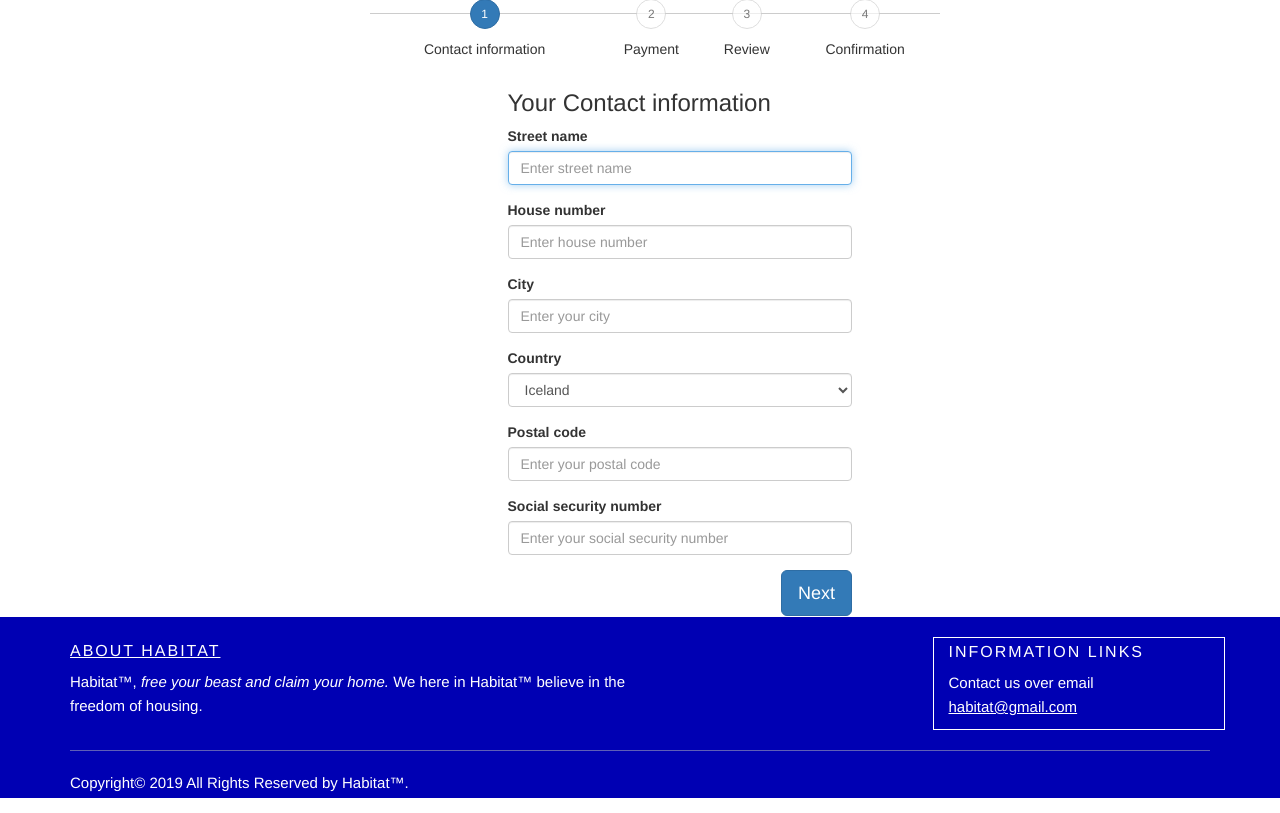
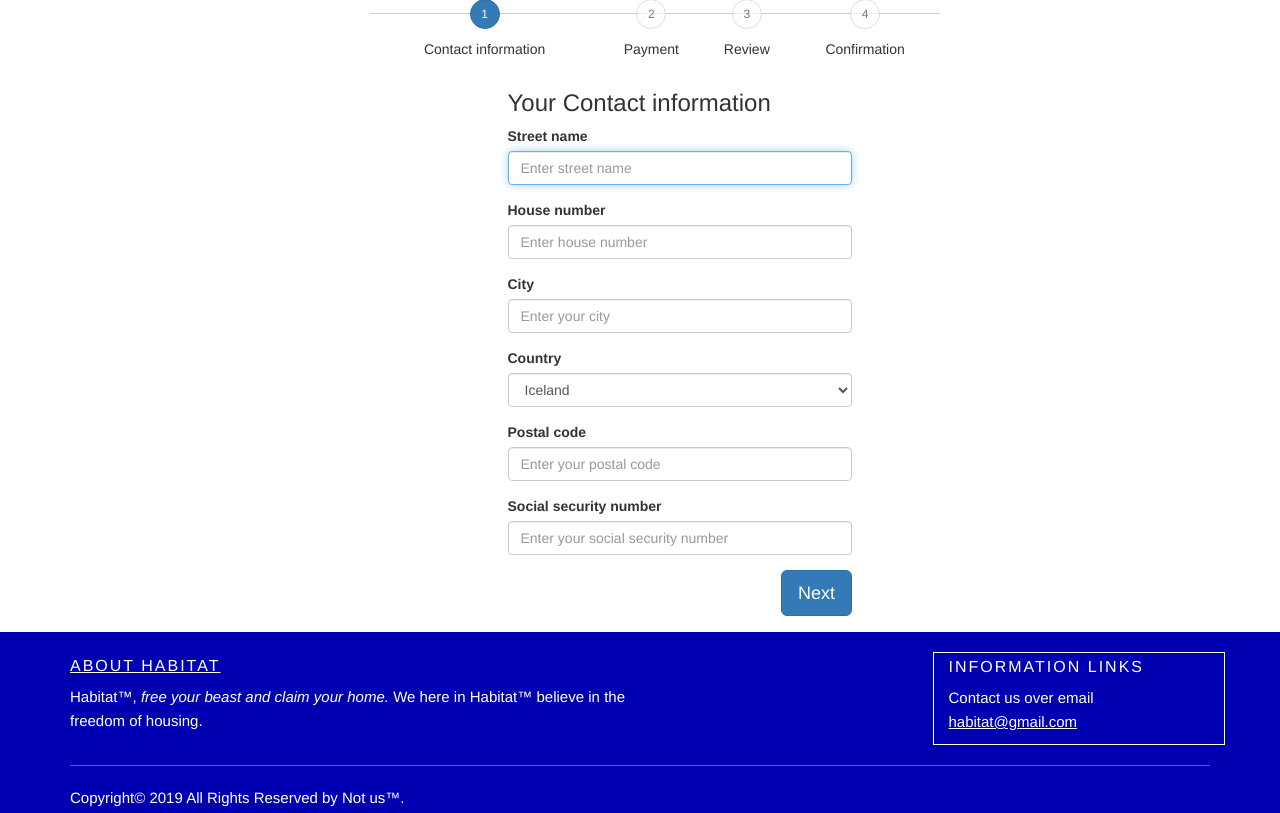
Before and after one commit to kiddibry/HabitatV2, a Django app: page /houses/buy/1 in a window 1280 px wide. Shown: the part 175-988 px from the top of the page. Run offline with Django 3.2, Linux system fonts and the light colour scheme; the visitor is signed in with stand-in values (Sample User, id 1); some libraries are stand-ins or nearby versions.

Commit message:
Laga tail og buy takkan í buy a hous

```diff
--- a/static/css/base.css
+++ b/static/css/base.css
@@ -1,7 +1,13 @@
+
+#all_but_head_and_footer {
+    min-height: 29em;
+}
+
 footer {
-  position: relative;
+  /*position: relative;
   bottom: 0;
-  width: 100%;
+  width: 100%;*/
+    margin-top: 1em;
 }
 
 .site-footer {
--- a/static/css/buy_house.css
+++ b/static/css/buy_house.css
@@ -48,6 +48,12 @@ body {
     border-radius: 15px;
 }
 
+#buying {
+    margin-bottom: 2em;
+    margin-right: 50%;
+
+}
+
 #step-1, #step-2, #step-3, #step-4 {
     margin-right: 30%;
 }
--- a/templates/base.html
+++ b/templates/base.html
@@ -45,7 +45,7 @@
   </div>
 </nav>
 
-    <div class="container">
+    <div class="container" id="all_but_head_and_footer">
     {% block content %}
 
 
@@ -55,8 +55,8 @@
 
     <script src="https://maxcdn.bootstrapcdn.com/bootstrap/3.3.7/js/bootstrap.min.js" integrity="sha384-Tc5IQib027qvyjSMfHjOMaLkfuWVxZxUPnCJA7l2mCWNIpG9mGCD8wGNIcPD7Txa" crossorigin="anonymous"></script>
 
-    <footer>
-        <footer class="site-footer">
+
+    <footer class="site-footer">
       <div class="container">
         <div class="row">
           <div class="col-sm-12 col-md-6">
@@ -76,7 +76,7 @@
       <div class="container">
         <div class="row">
           <div class="col-md-8 col-sm-6 col-xs-12">
-            <p class="copyright-text">Copyright&copy; 2019 All Rights Reserved by Habitat&trade;.</p>
+            <p class="copyright-text">Copyright&copy; 2019 All Rights Reserved by Not us&trade;.</p>
           </div>
         </div>
       </div>
--- a/templates/house/buy_house.html
+++ b/templates/house/buy_house.html
@@ -138,8 +138,8 @@
     <div class="row setup-content" id="step-4">
       <div class="col-xs-6 col-md-offset-3">
         <div class="col-md-12">
-          <h3>Confirmation</h3>
-          <button class="btn btn-success btn-lg pull-right" type="submit">Submit</button>
+          <h3>To finish the process click</h3>
+          <button class="btn btn-success btn-lg pull-right" id="buying" type="submit">Buy</button>
         </div>
       </div>
     </div>
--- a/templates/house/house_details.html
+++ b/templates/house/house_details.html
@@ -6,7 +6,7 @@
     <link rel="stylesheet" type="text/css" href="{%static 'css/house_detail.css'%}">
 
 <h2 style="text-align: center">{{ house.name }}</h2>
-<p style=" text-align: center"> Postal code: {{ house.postal_code }}</p>
+<p style=" text-align: center">{{ house.category }} | Postal code: {{ house.postal_code }}</p>
 <section>
     <div class="images">
 {% for house_image in house.houseimage_set.all %}
--- a/templates/house/single_house.html
+++ b/templates/house/single_house.html
@@ -10,7 +10,6 @@
             <div class="name">
                 <fieldset>
                     <legend>{{ house.name }} <p style="font-size: 0.8em"> Postal code: {{ house.postal_code }}</p>
-                        <p style="font-size: 0.8em">{{ house.category}}</p>
                     </legend>
                     <div class="description">
                         <p> {{ house.description }} </p>
--- a/templates/user/register.html
+++ b/templates/user/register.html
@@ -4,6 +4,6 @@
     <form class="form form-horizontal" action="{% url 'register' %}" method="post">
         {% csrf_token %}
         {{ form }}
-        <input type="submit" class="btn btn-primary" value="Sign up" />
+        <input type="submit" class="btn btn-primary" value="Sign up"  />
     </form>
 {% endblock %}
```
